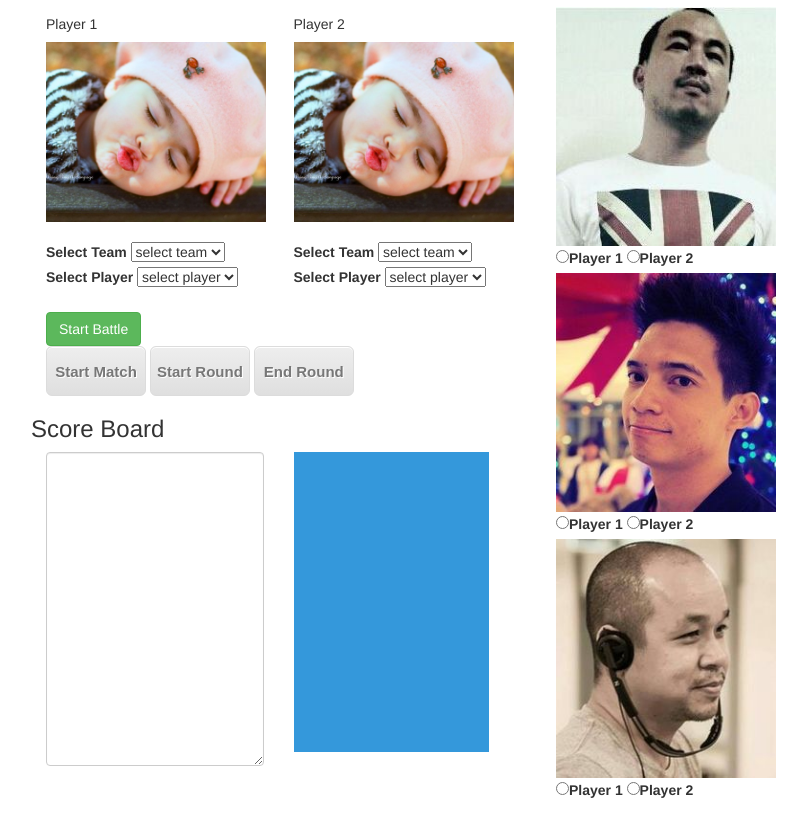
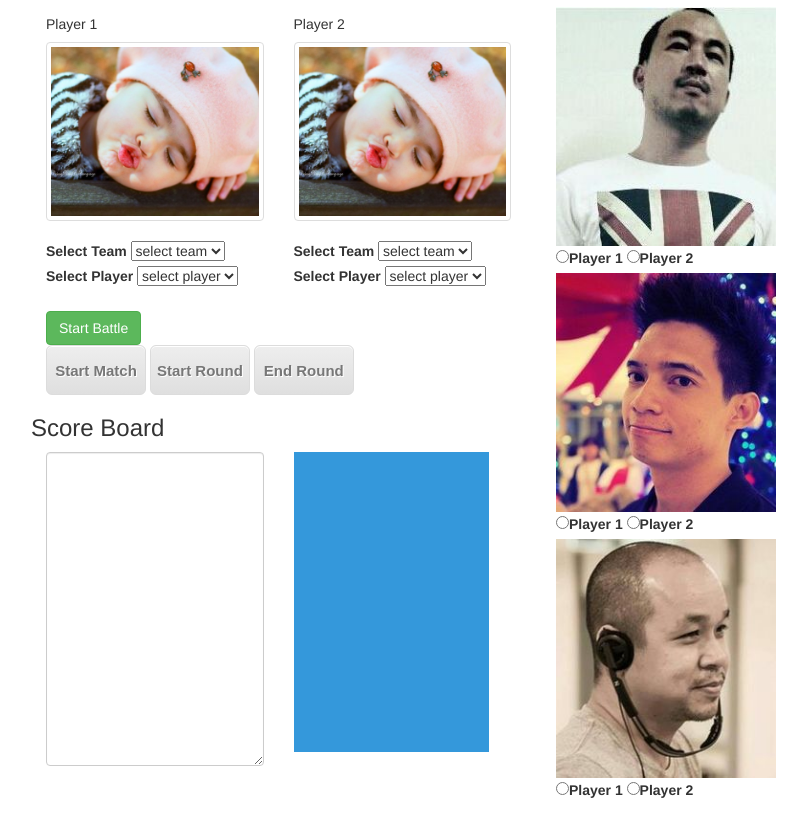
Before and after one commit to ballweera/geekbattle, a website: page app/index.html in a window 1280 px wide. Shown: the part 83-908 px from the top of the page, without its empty margins (274-1081 px from the left). Drawn offline with nearby package versions, Linux system fonts and the light colour scheme; some packages are replaced by stand-ins of ours; files that its build step writes are made by us from their sources.

Commit message:
add image border for each player

```diff
--- a/app/views/main.html
+++ b/app/views/main.html
@@ -4,7 +4,7 @@
         <h1>Player Board</h1>
         <div class="col-md-6">
           <h5>Player 1</h5>
-          <img ng-model="team1PlayerPicture" ng-src={{team1PlayerPicture}}>
+          <img ng-model="team1PlayerPicture" ng-src={{team1PlayerPicture}} class="img-thumbnail" width="140" height=140>
           <div class="team_select_wrapper">
           <label>Select Team</label>
           <select ng-change="updateTeam1PlayerList()" ng-model="team1" ng-options="team.team for team in teams"></select>
@@ -16,7 +16,7 @@
         </div>
         <div class="col-md-6">
           <h5>Player 2</h5>
-          <img ng-model="team2PlayerPicture" ng-src={{team2PlayerPicture}}>
+          <img ng-model="team2PlayerPicture" ng-src={{team2PlayerPicture}} class="img-thumbnail" width="140" height=140>
           <div class="team_select_wrapper">
           <label>Select Team</label>
           <select ng-change="updateTeam2PlayerList()" ng-model="team2" ng-options="team.team for team in teams"></select>
```
